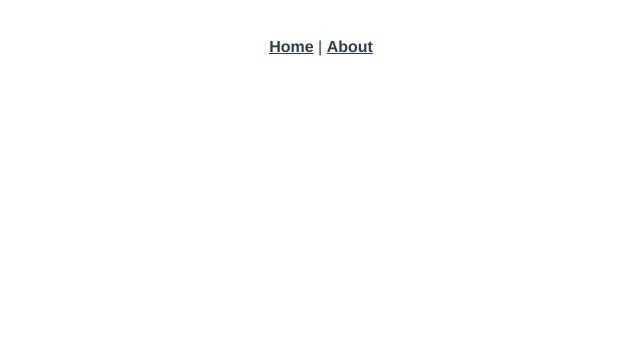
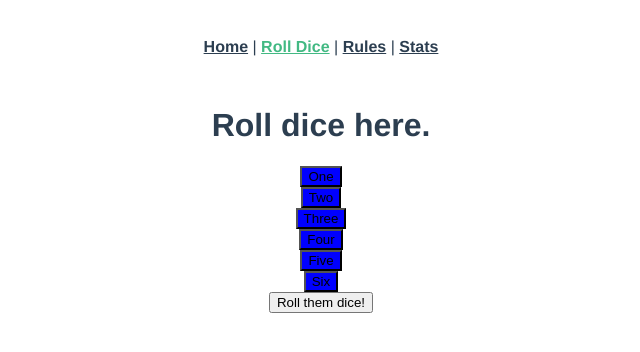
Before and after one commit to khoerch/dice-game, a Vue app: page /#/roll-dice in a window 1280 px wide. Shown: the top 352 px of the page, without its empty margins (319-959 px from the left). Built offline with nearby package versions, Linux system fonts and the light colour scheme.

Commit message:
First commit, setting up basic dice roll page

```diff
--- a/src/App.vue
+++ b/src/App.vue
@@ -2,7 +2,9 @@
   <div id="app">
     <div id="nav">
       <router-link to="/">Home</router-link> |
-      <router-link to="/about">About</router-link>
+      <router-link to="/roll-dice">Roll Dice</router-link> |
+      <router-link to="/rules">Rules</router-link> |
+      <router-link to="/stats">Stats</router-link>
     </div>
     <router-view/>
   </div>
--- /dev/null
+++ b/src/components/DiceSimulator.vue
@@ -0,0 +1,88 @@
+<template>
+  <div class="simulator">
+    <div class="dice-select">
+      <div v-for="(value, index) in dicePicker" :key="value">
+        <button
+            v-bind:class="[index <= selectedDiceNumber ? 'active-dice' : '', 'button']"
+            @click="selectedDiceNumber = index">
+          {{ value }}
+        </button>
+      </div>
+    </div>
+
+    <button @click="rollTheDice(selectedDiceNumber)">
+      Roll them dice!
+    </button>
+
+    <div v-if="diceRolled" class="result">
+      Hello!!
+      {{ rollResult }}
+    </div>
+  </div>
+</template>
+
+<script>
+export default {
+  name: 'DiceSimulator',
+  data: function () {
+    return {
+      dicePicker: ['One', 'Two', 'Three', 'Four', 'Five', 'Six'],
+      selectedDiceNumber: 5,
+      diceRolled: false,
+      rollResult: null,
+    }
+  },
+  methods: {
+    rollTheDice(diceNumber) {
+      this.diceRolled = true
+      const dieNumbers = [Math.ceil(Math.random() * 6), Math.ceil(Math.random() * 6), Math.ceil(Math.random() * 6), Math.ceil(Math.random() * 6), Math.ceil(Math.random() * 6), Math.ceil(Math.random() * 6)]
+
+      if (diceNumber === 0) this.oneDieRoll(dieNumbers.slice(0,1))
+      if (diceNumber === 1) this.twoDieRoll(dieNumbers.slice(0,2))
+      if (diceNumber === 2) this.threeDieRoll(dieNumbers.slice(0,3))
+      if (diceNumber === 3) this.fourDieRoll(dieNumbers.slice(0,4))
+      if (diceNumber === 4) this.fiveDieRoll(dieNumbers.slice(0,5))
+      if (diceNumber === 5) this.sixDieRoll(dieNumbers)
+    },
+    // Different dice roll calculations
+    oneDieRoll(roll) {
+      this.rollResult = roll
+    },
+    twoDieRoll(roll) {
+      this.rollResult = roll
+    },
+    threeDieRoll(roll) {
+      this.rollResult = roll
+    },
+    fourDieRoll(roll) {
+      this.rollResult = roll
+    },
+    fiveDieRoll(roll) {
+      this.rollResult = roll
+    },
+    sixDieRoll(roll) {
+      this.rollResult = roll
+    },
+  }
+}
+</script>
+
+<style scoped>
+.active-dice {
+  background: blue;
+}
+h3 {
+  margin: 40px 0 0;
+}
+ul {
+  list-style-type: none;
+  padding: 0;
+}
+li {
+  display: inline-block;
+  margin: 0 10px;
+}
+a {
+  color: #42b983;
+}
+</style>
--- a/src/router/index.js
+++ b/src/router/index.js
@@ -11,12 +11,19 @@ Vue.use(VueRouter)
     component: Home
   },
   {
-    path: '/about',
-    name: 'About',
-    // route level code-splitting
-    // this generates a separate chunk (about.[hash].js) for this route
-    // which is lazy-loaded when the route is visited.
-    component: () => import(/* webpackChunkName: "about" */ '../views/About.vue')
+    path: '/roll-dice',
+    name: 'Roll Dice',
+    component: () => import('../views/RollDice.vue')
+  },
+  {
+    path: '/rules',
+    name: 'Rules',
+    component: () => import('../views/Rules.vue')
+  },
+  {
+    path: '/stats',
+    name: 'Stats',
+    component: () => import('../views/Stats.vue')
   }
 ]
 
--- a/src/views/About.vue
+++ /dev/null
@@ -1,5 +0,0 @@
-<template>
-  <div class="about">
-    <h1>This is an about page</h1>
-  </div>
-</template>
--- /dev/null
+++ b/src/views/RollDice.vue
@@ -0,0 +1,21 @@
+<template>
+  <div class="about">
+    <h1>Roll dice here.</h1>
+    <DiceSimulator />
+  </div>
+</template>
+
+<script>
+import DiceSimulator from '@/components/DiceSimulator.vue'
+
+export default {
+  name: 'RollDice',
+  components: {
+    DiceSimulator
+  }
+}
+</script>
+
+<style scoped>
+
+</style>
--- /dev/null
+++ b/src/views/Rules.vue
@@ -0,0 +1,20 @@
+<template>
+  <div class="about">
+    <h1>This is a rules page</h1>
+  </div>
+</template>
+
+<script>
+// import HelloWorld from '@/components/HelloWorld.vue'
+
+export default {
+  name: 'Rules',
+  components: {
+
+  }
+}
+</script>
+
+<style scoped>
+
+</style>
--- /dev/null
+++ b/src/views/Stats.vue
@@ -0,0 +1,20 @@
+<template>
+  <div class="about">
+    <h1>This is a stats page</h1>
+  </div>
+</template>
+
+<script>
+// import HelloWorld from '@/components/HelloWorld.vue'
+
+export default {
+  name: 'Stats',
+  components: {
+
+  }
+}
+</script>
+
+<style scoped>
+
+</style>
```
Also changed, not shown: 1 other file (tests, documents, lock files or other folders).
